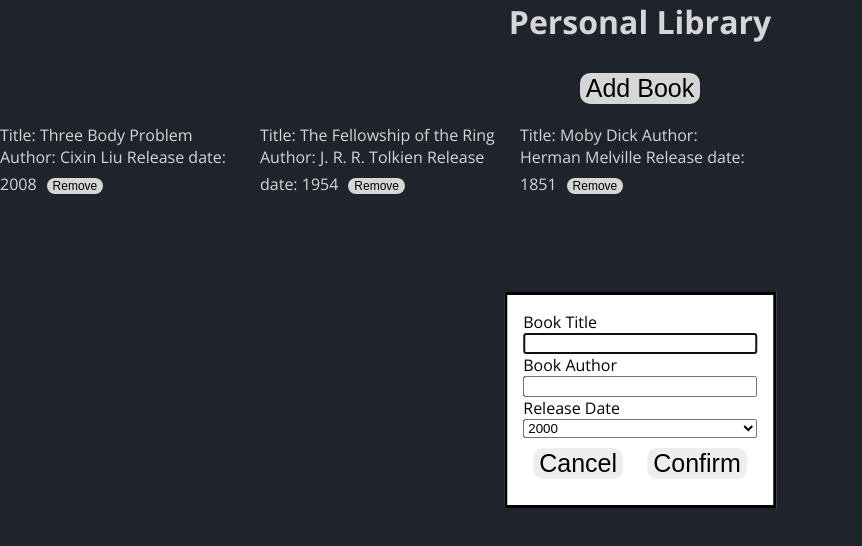
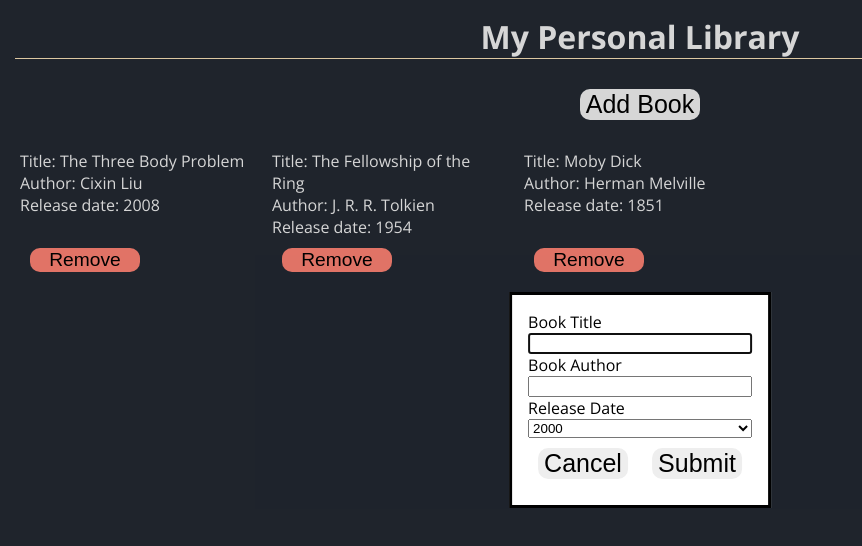
Before and after one commit to saffer001/library, a plain HTML site: page index.html in a window 1280 px wide. Both pictures are taken after a click on the button "Add Book". Shown: the whole page, without its empty margins (0-862 px from the left). Drawn offline with nearby package versions, Linux system fonts and the light colour scheme.

Commit message:
add functionality to add books and remove them from the list

```diff
--- a/index.html
+++ b/index.html
@@ -12,10 +12,11 @@
 </head>
 <body>
     <header class="header">
-        <h1>Personal Library</h1>
+        <h1>My Personal Library</h1>
     </header>
     <div class="button-bar">
         <button id="addBook">Add Book</button>
+        <!-- <button id="addBookDEBUG">Add Book DEBUG</button> -->
     </div>
     <div id="book-cards">
 
@@ -24,8 +25,8 @@
 <dialog id="favDialog">
     <form method="dialog">
         <div id="formContainer">
-            <label for="favAnimal">Book Title</label>
-            <input id="favAnimal" type="text" name="favAnimal">
+            <label for="bookTitle">Book Title</label>
+            <input id="bookTitle" type="text" name="bookTitle">
             <label for="bookAuthor">Book Author</label>
             <input id="bookAuthor" type="text" name="bookAuthor">
             <label for="releaseDate">Release Date</label>
@@ -33,7 +34,7 @@
 
           <div>
             <button id="cancel" type="reset">Cancel</button>
-            <button type="submit">Confirm</button>
+            <button id="submitButton" type="submit">Submit</button>
           </div>
         </form>
 <!--         <button id="updateDetails">Update details</button>
--- a/script.js
+++ b/script.js
@@ -7,21 +7,30 @@ class Book {
     }
 };
 
-
-
 let threeBodyProblem = new Book("Three Body Problem","Cixin Liu","2008", false );
 let fellowshipOfTheRing = new Book("The Fellowship of the Ring","J. R. R. Tolkien","1954", false );
 let mobyDick = new Book("Moby Dick","Herman Melville","1851", false );
 
 const arrayBooks = [threeBodyProblem, fellowshipOfTheRing, mobyDick];
 
-// Static DOM Elements
+// Static DOM Elements --------------
+const cardContainer = document.getElementById("book-cards");
+const dialog = document.getElementById("favDialog");
+//select
+const selectReleaseDate = document.getElementById("releaseDate");
+// input fields
+const inputBookTitle = document.getElementById("bookTitle");
+const inputBookAuthor = document.getElementById("bookAuthor");
+//buttons
+const submitButton = document.getElementById("submitButton");
+const cancelButton = document.getElementById("cancel");
+const updateButton = document.getElementById("updateDetails");
 const addBookButton = document.getElementById("addBook");
-const cardContainer = document.getElementById("book-cards");
-const updateButton = document.getElementById("updateDetails");
-const cancelButton = document.getElementById("cancel");
-const dialog = document.getElementById("favDialog");
-const selectReleaseDate = document.getElementById("releaseDate");
+
+//populate with a few static items
+addNewBook("The Three Body Problem", "Cixin Liu", 2008);
+addNewBook("The Fellowship of the Ring", "J. R. R. Tolkien", 1954);
+addNewBook("Moby Dick", "Herman Melville", 1851);
 
 //populating release date selector
 for (let index = 2000; index >= 1000; index--) {
@@ -31,17 +40,6 @@ for (let index = 2000; index >= 1000; index--) {
   selectReleaseDate.appendChild(optionReleaseDate);
 
 }
-//populating book list with static elements
-arrayBooks.forEach((currentBook) => {
-    let newDiv = document.createElement("div");
-    newDiv.textContent = `Title: ${currentBook.title}\r\nAuthor: ${currentBook.author}\r\nRelease date: ${currentBook.releaseDate}` ;
-    let delButton = document.createElement("button");
-    delButton.textContent = "Remove";
-    delButton.className = "button-delete";
-    cardContainer.appendChild(newDiv);
-    newDiv.appendChild(delButton);
-});
-
 
   // Update button opens a modal dialog
   addBookButton.addEventListener("click", () => {
@@ -52,3 +50,30 @@ arrayBooks.forEach((currentBook) => {
   cancelButton.addEventListener("click", () => {
     dialog.close();
   });
+
+submitButton.addEventListener("click", () => {
+  addNewBook(inputBookTitle.value, inputBookAuthor.value, selectReleaseDate.value);
+});
+
+function addNewBook(title, author, date) {
+  let addNewBook = new Book(title, author, date);
+  arrayBooks.push(addNewBook);
+
+  let bookContainer = document.createElement("div");
+  bookContainer.className = "bookContainer";
+
+  let newBookDiv = document.createElement("div");
+  newBookDiv.innerHTML = `Title: ${addNewBook.title}<br>Author: ${addNewBook.author}<br>Release date: ${addNewBook.releaseDate}`;
+  newBookDiv.className = "newBookDiv";
+
+  const removeButton = document.createElement("button");
+  removeButton.className = "removeButton";
+  removeButton.textContent = "Remove";
+  removeButton.onclick = function()  {
+    cardContainer.removeChild(bookContainer);
+  };
+  bookContainer.appendChild(newBookDiv);
+  bookContainer.appendChild(removeButton);
+  cardContainer.appendChild(bookContainer);
+
+};
--- a/style.css
+++ b/style.css
@@ -12,6 +12,8 @@ h1 {
 }
 
 header {
+    border-bottom: 1px solid wheat;
+    margin: 15px;
     display: flex;
     justify-content: center;
 }
@@ -36,11 +38,7 @@ button {
     display: grid;
     gap: 20px;
     grid-template-columns: repeat(5, 1fr);
-    margin-top: 10px;
-}
-
-.button-delete {
-    font-size: 12px;
+    margin: 20px;
 }
 
 #formContainer {
@@ -53,3 +51,15 @@ dialog {
     left: 50%;
     transform: translate(-50%, -50%);
 }
+
+.bookContainer {
+    display: flex;
+    flex-direction: column;
+    justify-content: space-between;
+}
+
+.removeButton {
+    max-width: 110px;
+    font-size: larger;
+    background-color: salmon;
+}
```
